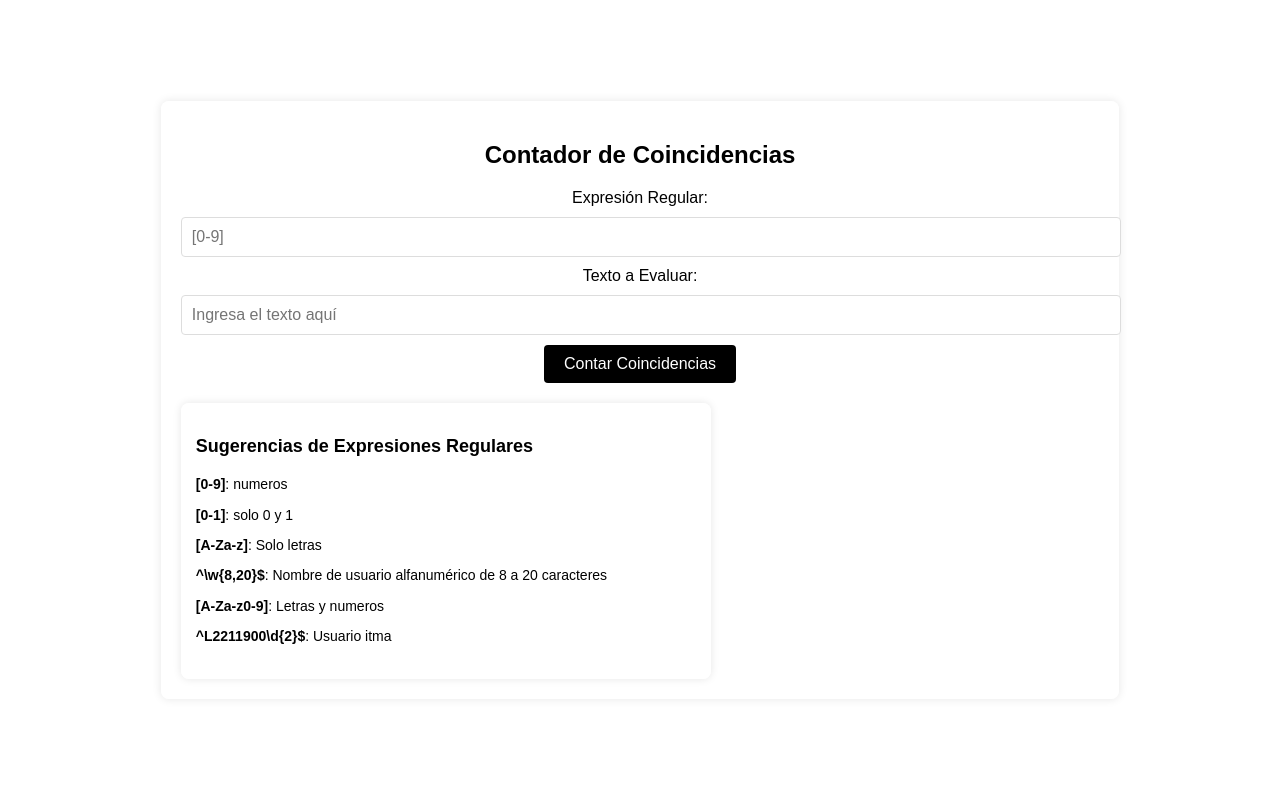
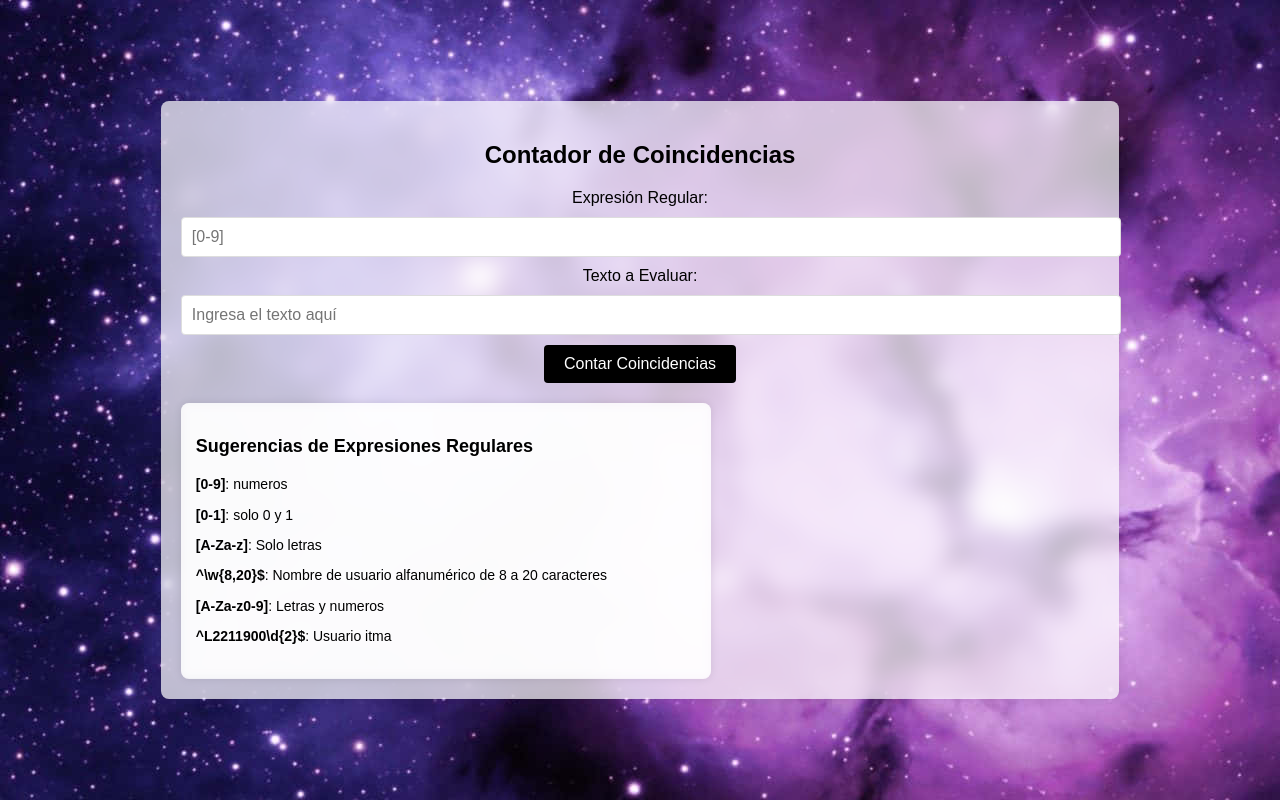
Before and after one commit to GustavoMeMu/validacionExpReg, a plain HTML site: page index.html in a window 1280 px wide. Drawn offline with Linux system fonts and the light colour scheme; the site is published under a folder, as on GitHub Pages, so addresses that start at the root find nothing.

Commit message:
actualizacion

```diff
--- a/public/css/style.css
+++ b/public/css/style.css
@@ -1,6 +1,6 @@
 body {
     font-family: Arial, sans-serif;
-    background-image: url('/public/imagenes/descarga.jpg');
+    background-image: url('../imagenes/descarga.jpg');
     background-repeat: no-repeat;
     background-position: center;
     display: flex;
```
